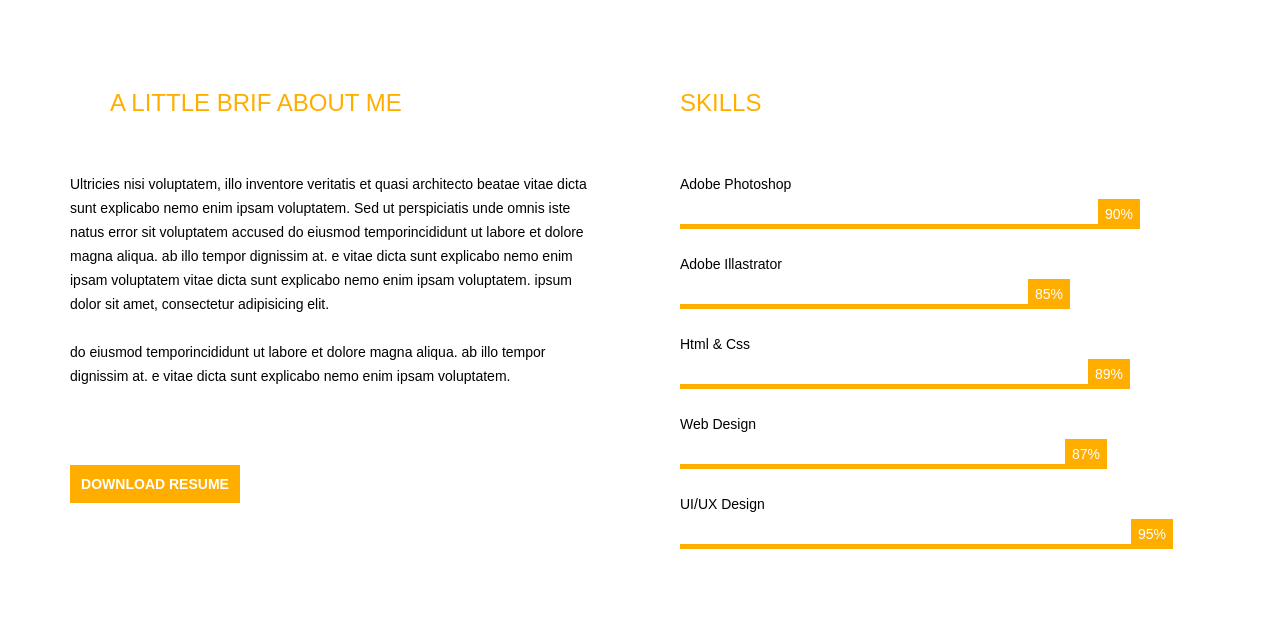
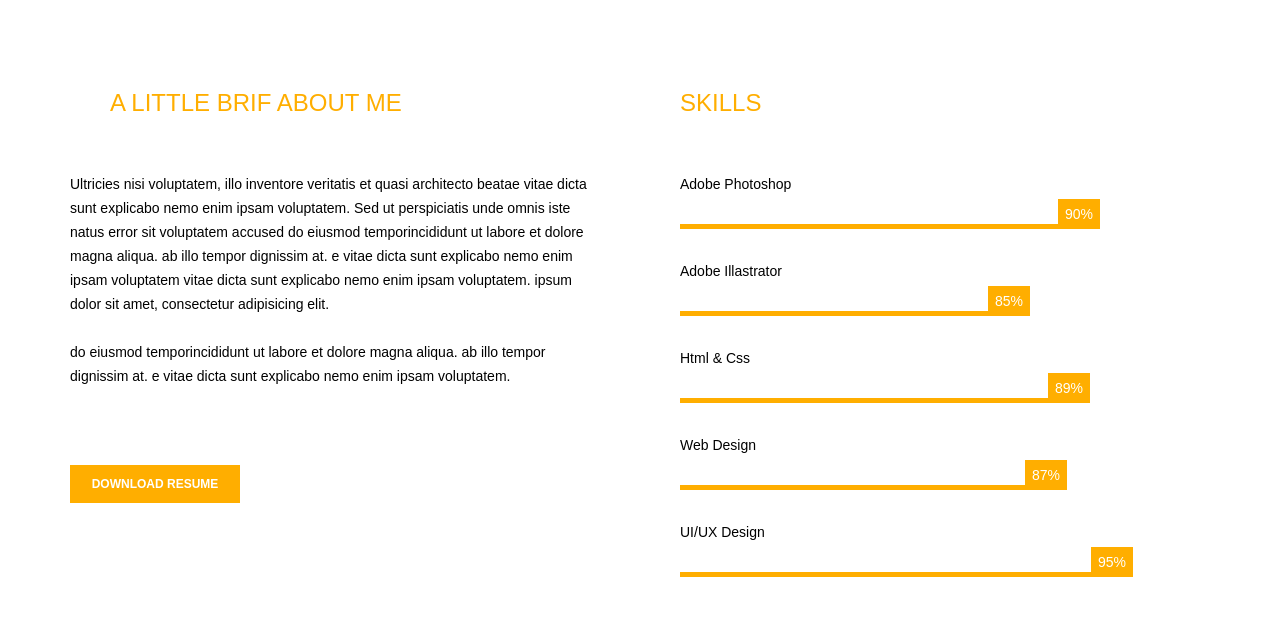
Before and after one commit to hryhorieva/l-five-homework, a plain HTML site: page index.html in a window 1280 px wide. Shown: the part 171-800 px from the top of the page. Drawn offline with Linux system fonts and the light colour scheme.

Commit message:
updates for index and css files

```diff
--- a/index.html
+++ b/index.html
@@ -41,7 +41,7 @@
                     </article>
 
                     <form>
-                        <button><a download="x">Download Resume</a></button>
+                        <input type="button" value="Download Resume">
                     </form>
                 </section>
 
@@ -49,37 +49,45 @@
 
                 <section class="skills">
                     <h2>Skills</h2>
+                    <div class="line-one">
                         <ul>
-                        <div class="line-one">
                             <li>Adobe Photoshop</li>
                             <span>90%</span>
                             <hr>
+                        </ul>
                     </div>
 
                     <div class="line-two">
+                        <ul>
                             <li>Adobe Illastrator</li>
                             <span>85%</span>
                             <hr>
+                        </ul>
                     </div>
 
                     <div class="line-three">
+                        <ul>
                             <li>Html & Css</li>
                             <span>89%</span>
                             <hr>
+                        </ul>
                     </div>
 
                     <div class="line-four">
+                        <ul>
                             <li>Web Design</li>
                             <span>87%</span>
                             <hr>
+                        </ul>
                     </div>
 
                     <div class="line-five">
+                        <ul>
                             <li>UI/UX Design</li>
                             <span>95%</span>
                             <hr>
+                        </ul>
                     </div>
-                    </ul>
                 </section>
             </div>
 
--- a/main.css
+++ b/main.css
@@ -177,7 +177,6 @@ h1, h2 {
     line-height: 36px;
     padding: 7px;
     margin-top: -15;
-
 }
 
 .skills ul {
@@ -199,7 +198,7 @@ h1, h2 {
     margin: 30px 48px 77px auto;
 }
 
-button {
+input {
     padding: 0;
     border: none;
     text-transform: uppercase;
@@ -209,7 +208,7 @@ button {
     height: 38px;
 }
 
-form a {
+form input {
     color: #ffffff;
     text-decoration: none;
     font-weight: bold;
```
Lines whose indentation alone changed are shown as unchanged.
